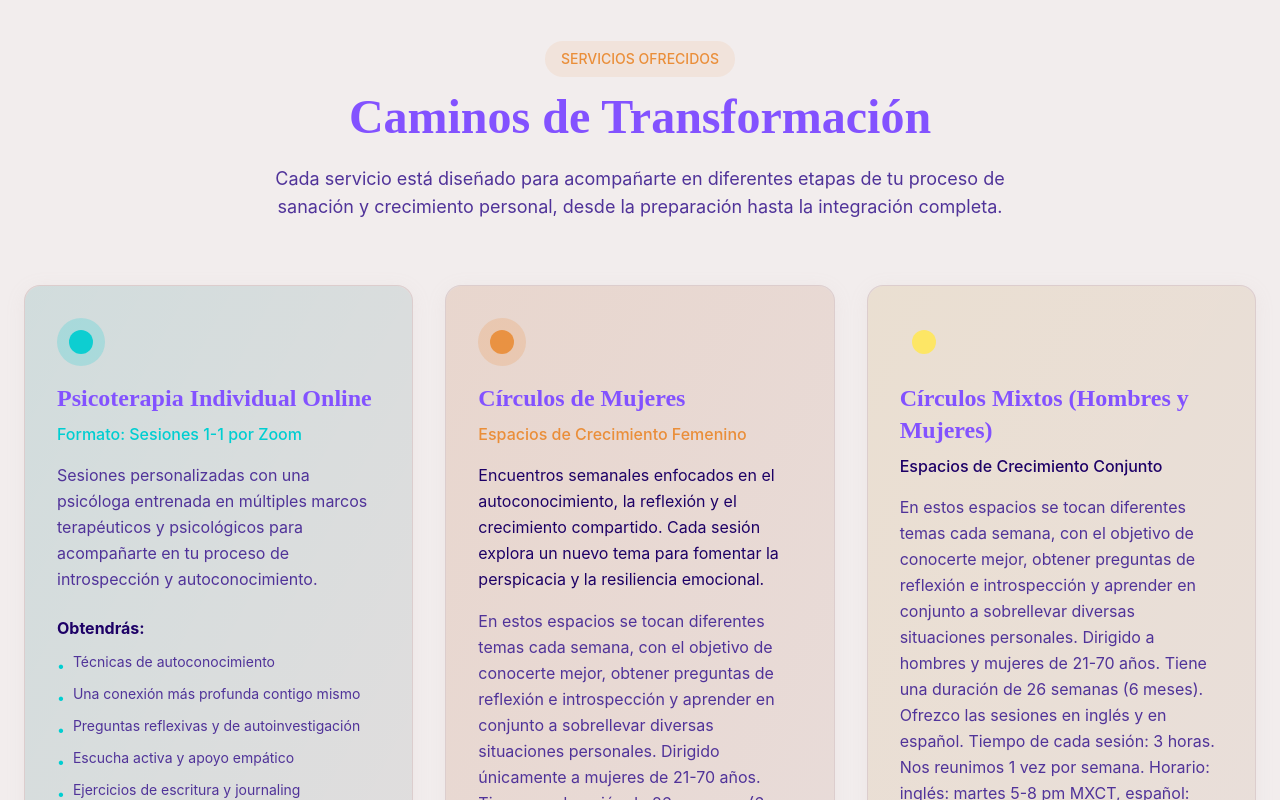
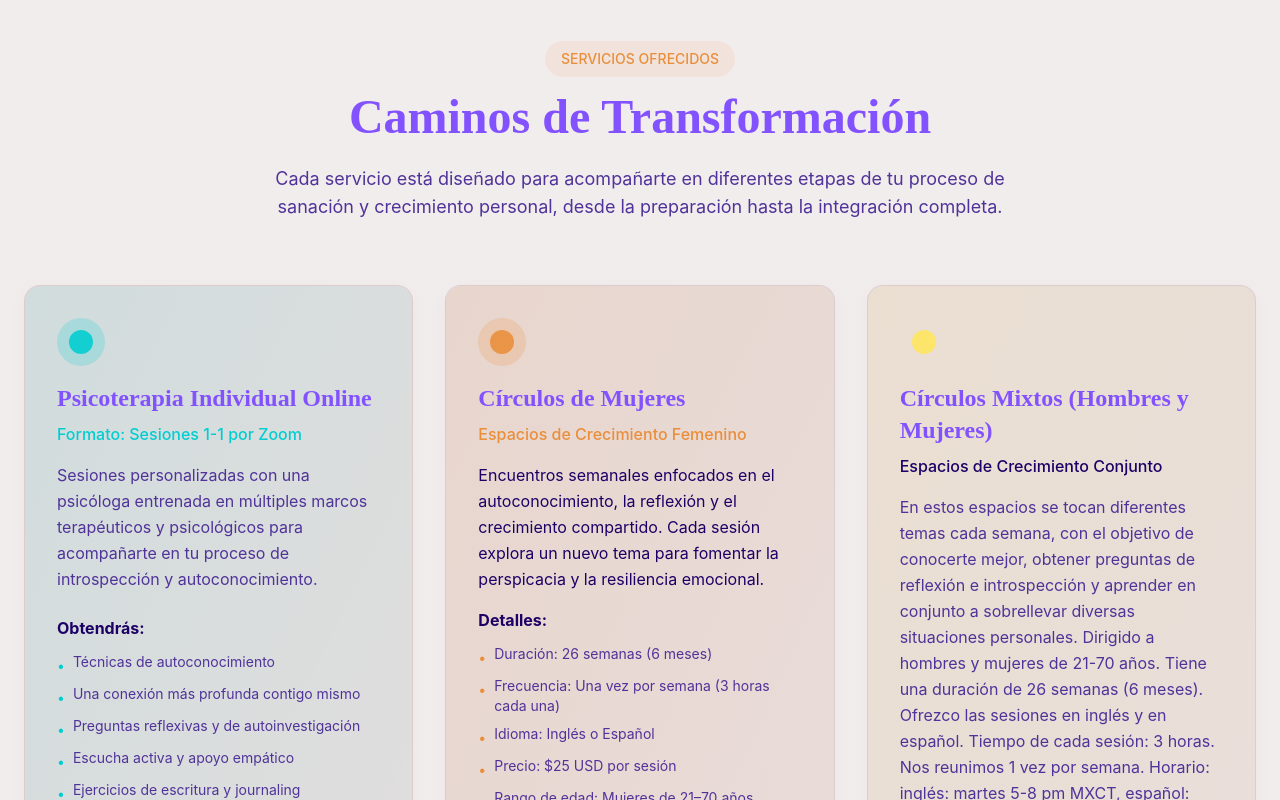
Before and after one commit to loveruleslife/paocha-mindbloom-site, a React (Vite) app: page / in a window 1280 px wide. Shown: the part 2000-2800 px from the top of the page. Built offline with nearby package versions, Linux system fonts and the light colour scheme; the HTML template or start-up script is replaced by a standard one.

Commit message:
Add details to Feminine Growth spaces

```diff
--- a/src/components/Services.tsx
+++ b/src/components/Services.tsx
@@ -10,6 +10,7 @@ const Services = () => {
       es: {
         'service.therapy.features': ['Técnicas de autoconocimiento', 'Una conexión más profunda contigo mismo', 'Preguntas reflexivas y de autoinvestigación', 'Escucha activa y apoyo empático', 'Ejercicios de escritura y journaling'],
         'service.introspection.features': ['26 semanas de duración', 'Sesiones de 3 horas', 'Grupos en español e inglés', 'Solo mujeres 21-70 años', 'Cupo limitado', '$25 USD por sesión'],
+        'service.introspection.details.list': ['Duración: 26 semanas (6 meses)', 'Frecuencia: Una vez por semana (3 horas cada una)', 'Idioma: Inglés o Español', 'Precio: $25 USD por sesión', 'Rango de edad: Mujeres de 21–70 años', 'Cupos limitados — Se requiere compromiso de asistencia del 80%'],
         'service.accompaniment.features': ['26 semanas de duración', 'Sesiones de 3 horas', 'Grupos en español e inglés', 'Hombres y mujeres 21-70 años', 'Cupo limitado', '$25 USD por sesión'],
         'service.ceremonies.features': ['12 sesiones previas (3 meses)', 'Terapia con psicodélicos', '4 sesiones de integración', 'Acompañamiento personalizado'],
         'service.retreats.features': ['Herramientas de preparación', 'Meditaciones y respiración', 'Mínimo 8 sesiones', 'Máximo 12 sesiones'],
@@ -18,6 +19,7 @@ const Services = () => {
       en: {
         'service.therapy.features': ['Self-awareness techniques', 'A deeper connection with yourself', 'Reflective and self-inquiry questions', 'Active listening and empathetic support', 'Writing and journaling exercises'],
         'service.introspection.features': ['26-week duration', '3-hour sessions', 'Spanish and English groups', 'Women only 21-70 years', 'Limited capacity', '$25 USD per session'],
+        'service.introspection.details.list': ['Duration: 26 weeks (6 months)', 'Frequency: Once per week (3 hours each)', 'Language: English or Spanish', 'Price: $25 USD per session', 'Age range: Women 21–70 years', 'Limited spots — 80% attendance commitment required'],
         'service.accompaniment.features': ['26-week duration', '3-hour sessions', 'Spanish and English groups', 'Men and women 21-70 years', 'Limited capacity', '$25 USD per session'],
         'service.ceremonies.features': ['12 prior sessions (3 months)', 'Psychedelic therapy', '4 integration sessions', 'Personalized accompaniment'],
         'service.retreats.features': ['Preparation tools', 'Meditations and breathing', 'Minimum 8 sessions', 'Maximum 12 sessions'],
@@ -40,6 +42,8 @@ const Services = () => {
       title: t('service.introspection.title'),
       subtitle: t('service.introspection.subtitle'),
       intro: t('service.introspection.intro'),
+      details: t('service.introspection.details'),
+      detailsList: getFeatures('service.introspection.details.list'),
       description: t('service.introspection.description'),
       features: getFeatures('service.introspection.features'),
       color: "accent",
@@ -130,6 +134,20 @@ const Services = () => {
                       {service.intro}
                     </p>
                   )}
+                  {/* Details list for Women's Circles */}
+                  {service.detailsList && service.detailsList.length > 0 && (
+                    <div className="mt-4 mb-4">
+                      <p className="font-bold text-foreground mb-3">{service.details}</p>
+                      <ul className="space-y-2">
+                        {service.detailsList.map((detail: string, idx: number) => (
+                          <li key={idx} className="flex items-start gap-2 text-muted-foreground text-sm">
+                            <span className={`text-${service.color} mt-1`}>•</span>
+                            <span>{detail}</span>
+                          </li>
+                        ))}
+                      </ul>
+                    </div>
+                  )}
                   <p className="text-muted-foreground mb-6 leading-relaxed">
                     {service.description}
                   </p>
--- a/src/contexts/LanguageContext.tsx
+++ b/src/contexts/LanguageContext.tsx
@@ -60,7 +60,9 @@ const translations = {
     'service.introspection.title': 'Círculos de Mujeres',
     'service.introspection.subtitle': 'Espacios de Crecimiento Femenino',
     'service.introspection.intro': 'Encuentros semanales enfocados en el autoconocimiento, la reflexión y el crecimiento compartido. Cada sesión explora un nuevo tema para fomentar la perspicacia y la resiliencia emocional.',
-    'service.introspection.description': 'En estos espacios se tocan diferentes temas cada semana, con el objetivo de conocerte mejor, obtener preguntas de reflexión e introspección y aprender en conjunto a sobrellevar diversas situaciones personales. Dirigido únicamente a mujeres de 21-70 años. Tiene una duración de 26 semanas (6 meses). Ofrezco las sesiones en inglés y en español. Tiempo de cada sesión: 3 horas. Nos reunimos 1 vez por semana. Horario: Inglés: martes 5-8 pm MXCT, Español: jueves 5-8 pm MXCT. Costo: $25 USD cada sesión. Cupo limitado.',
+    'service.introspection.details': 'Detalles:',
+    'service.introspection.details.list': ['Duración: 26 semanas (6 meses)', 'Frecuencia: Una vez por semana (3 horas cada una)', 'Idioma: Inglés o Español', 'Precio: $25 USD por sesión', 'Rango de edad: Mujeres de 21–70 años', 'Cupos limitados — Se requiere compromiso de asistencia del 80%'],
+    'service.introspection.description': 'En estos espacios se tocan diferentes temas cada semana, con el objetivo de conocerte mejor, obtener preguntas de reflexión e introspección y aprender en conjunto a sobrellevar diversas situaciones personales.',
     'service.introspection.features': ['26 semanas de duración', 'Sesiones de 3 horas', 'Grupos en español e inglés', 'Solo mujeres 21-70 años', 'Cupo limitado', '$25 USD por sesión'],
 
     'service.accompaniment.title': 'Círculos Mixtos (Hombres y Mujeres)',
@@ -166,7 +168,9 @@ const translations = {
     'service.introspection.title': "Women's Circles",
     'service.introspection.subtitle': 'Feminine Growth Spaces',
     'service.introspection.intro': 'Weekly gatherings focused on self-knowledge, reflection, and shared growth. Each session explores a new theme to foster insight and emotional resilience.',
-    'service.introspection.description': 'In these spaces we explore different topics each week, with the goal of getting to know yourself better, obtaining reflection and introspection questions, and learning together to cope with various personal situations. Exclusively for women aged 21-70. Duration of 26 weeks (6 months). I offer sessions in English and Spanish. Session time: 3 hours. We meet once a week. Schedule: English: Tuesday 5-8 pm MXCT, Spanish: Thursday 5-8 pm MXCT. Cost: $25 USD per session. Limited capacity.',
+    'service.introspection.details': 'Details:',
+    'service.introspection.details.list': ['Duration: 26 weeks (6 months)', 'Frequency: Once per week (3 hours each)', 'Language: English or Spanish', 'Price: $25 USD per session', 'Age range: Women 21–70 years', 'Limited spots — 80% attendance commitment required'],
+    'service.introspection.description': 'In these spaces we explore different topics each week, with the goal of getting to know yourself better, obtaining reflection and introspection questions, and learning together to cope with various personal situations.',
     'service.introspection.features': ['26-week duration', '3-hour sessions', 'Spanish and English groups', 'Women only 21-70 years', 'Limited capacity', '$25 USD per session'],
 
     'service.accompaniment.title': 'Mixed Circles (Men and Women)',
```
